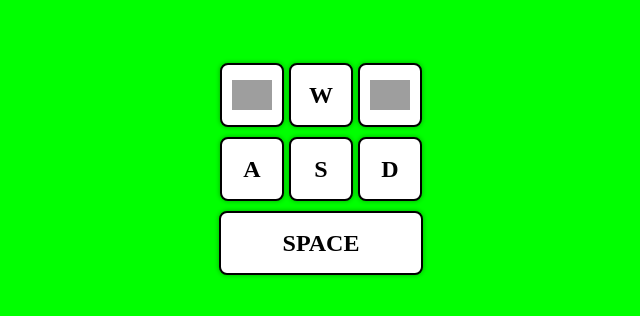
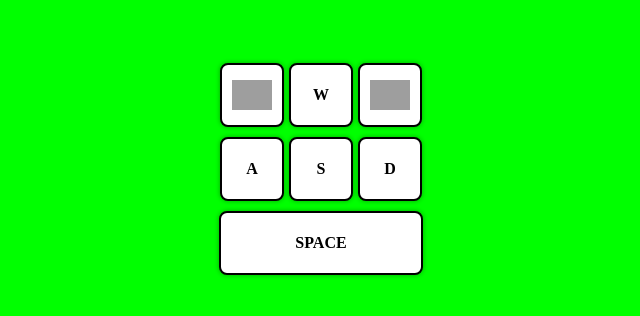
Before and after one commit to Bryan-Ferreiraaa/nohboard-stumble-guys, a plain HTML site: page index.html in a window 1280 px wide. Shown: the part 226-542 px from the top of the page, 319-959 px from the left. Drawn offline with Linux system fonts and the light colour scheme; grey boxes are pictures that could not be loaded.

Commit message:
index.html

```diff
--- a/index.html
+++ b/index.html
@@ -2,7 +2,7 @@
 <html lang="pt-BR">
 <head>
 <meta charset="UTF-8" />
-<title>NohBoard Web com Emotes Imgur</title>
+<title>NohBoard Web com Emotes Imgur - Fonte Padrão</title>
 <style>
   body {
     background-color: #00FF00; /* verde chroma */
@@ -27,7 +27,6 @@
     background: white;
     border: 2px solid black;
     border-radius: 8px;
-    font-size: 24px;
     font-weight: bold;
     color: black;
     display: flex;
```
